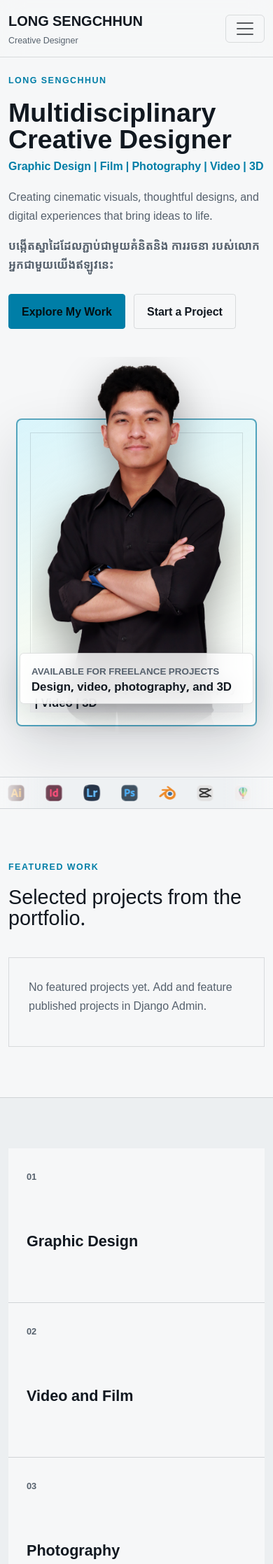
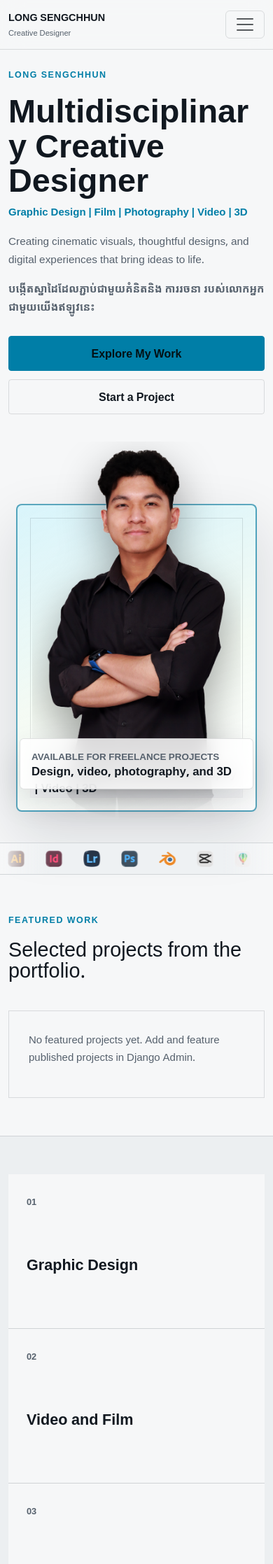
Before and after one commit to longsengchhun-crypto/Personal-Portfolio, a Django app: page / in a window 390 px wide. Shown: the top 2235 px of the page at 70% size. Run offline with Django 5.2, Linux system fonts and the light colour scheme; data comes from the database, SQL or seed files in the repository; data that the repository does not hold is empty; some libraries are stand-ins or nearby versions; some web fonts are replaced.

Commit message:
Fix dashboard login and responsive portfolio UI

```diff
--- a/config/urls.py
+++ b/config/urls.py
@@ -3,8 +3,10 @@ from django.contrib import admin
 from django.contrib.staticfiles.views import serve as serve_static
 from django.urls import include, path, re_path
 from django.views.static import serve
+from django.views.generic import RedirectView
 
 urlpatterns = [
+    path("favicon.ico", RedirectView.as_view(url=settings.STATIC_URL + "site-assets/profile/profile-cutout-fade.png", permanent=True)),
     path("admin/", admin.site.urls),
     path("", include("portfolio.urls")),
 ]
--- a/portfolio/management/commands/ensure_admin_user.py
+++ b/portfolio/management/commands/ensure_admin_user.py
@@ -1,4 +1,5 @@
 from django.contrib.auth import get_user_model
+from django.conf import settings
 from django.core.management.base import BaseCommand
 
 
@@ -6,8 +7,8 @@ class Command(BaseCommand):
     help = "Create or update the private dashboard admin user."
 
     def add_arguments(self, parser):
-        parser.add_argument("--username", default="Admin12345")
-        parser.add_argument("--password", default="admin@12345")
+        parser.add_argument("--username", default=settings.DASHBOARD_ADMIN_USERNAME)
+        parser.add_argument("--password", default=settings.DASHBOARD_ADMIN_PASSWORD)
 
     def handle(self, *args, **options):
         User = get_user_model()
--- a/portfolio/urls.py
+++ b/portfolio/urls.py
@@ -15,11 +15,7 @@ urlpatterns = [
     path("track-visit/", views.track_visit, name="track_visit"),
     path("dashboard/", views.dashboard, name="dashboard"),
     path("dashboard/inquiries/<int:inquiry_id>/", views.dashboard_inquiry_detail, name="dashboard_inquiry_detail"),
-    path(
-        "dashboard/login/",
-        auth_views.LoginView.as_view(template_name="portfolio/dashboard_login.html", redirect_authenticated_user=True),
-        name="dashboard_login",
-    ),
+    path("dashboard/login/", views.dashboard_login, name="dashboard_login"),
     path("dashboard/logout/", auth_views.LogoutView.as_view(next_page="portfolio:dashboard_login"), name="dashboard_logout"),
     path("privacy/", views.privacy, name="privacy"),
 ]
--- a/portfolio/views.py
+++ b/portfolio/views.py
@@ -1,8 +1,11 @@
 import json
 import re
 
+from django.conf import settings
 from django.contrib import messages
+from django.contrib.auth import get_user_model, login
 from django.contrib.auth.decorators import login_required, user_passes_test
+from django.contrib.auth.forms import AuthenticationForm
 from django.core.cache import cache
 from django.core.mail import send_mail
 from django.core.paginator import Paginator
@@ -12,6 +15,7 @@ from django.db.models import Q
 from django.shortcuts import get_object_or_404, redirect, render
 from django.urls import reverse
 from django.utils import timezone
+from django.utils.http import url_has_allowed_host_and_scheme
 from django.views.decorators.csrf import csrf_exempt
 from django.views.decorators.http import require_POST
 
@@ -89,6 +93,65 @@ def parse_user_agent(user_agent):
 
 def admin_only(user):
     return user.is_active and user.is_staff
+
+
+def ensure_dashboard_admin(username=None, password=None):
+    configured_username = settings.DASHBOARD_ADMIN_USERNAME
+    configured_password = settings.DASHBOARD_ADMIN_PASSWORD
+    if not configured_username or not configured_password:
+        return None
+    if username is not None and username != configured_username:
+        return None
+    if password is not None and password != configured_password:
+        return None
+
+    User = get_user_model()
+    user, _created = User.objects.get_or_create(
+        username=configured_username,
+        defaults={"is_staff": True, "is_superuser": True, "is_active": True},
+    )
+    changed_fields = []
+    for field, value in {"is_staff": True, "is_superuser": True, "is_active": True}.items():
+        if getattr(user, field) != value:
+            setattr(user, field, value)
+            changed_fields.append(field)
+    if not user.check_password(configured_password):
+        user.set_password(configured_password)
+        changed_fields.append("password")
+    if changed_fields:
+        user.save(update_fields=changed_fields)
+    return user
+
+
+def dashboard_login(request):
+    if request.user.is_authenticated and admin_only(request.user):
+        return redirect("portfolio:dashboard")
+
+    form = AuthenticationForm(request, data=request.POST or None)
+    if request.method == "POST":
+        username = request.POST.get("username", "").strip()
+        password = request.POST.get("password", "")
+        ensure_dashboard_admin(username=username, password=password)
+        form = AuthenticationForm(request, data={"username": username, "password": password})
+        if form.is_valid():
+            user = form.get_user()
+            if admin_only(user):
+                login(request, user)
+                redirect_to = request.POST.get("next") or request.GET.get("next") or reverse("portfolio:dashboard")
+                if not url_has_allowed_host_and_scheme(redirect_to, allowed_hosts={request.get_host()}):
+                    redirect_to = reverse("portfolio:dashboard")
+                return redirect(redirect_to)
+            form.add_error(None, "This account does not have dashboard access.")
+
+    return render(
+        request,
+        "portfolio/dashboard_login.html",
+        {
+            "form": form,
+            "next": request.GET.get("next", ""),
+            "page_name": "dashboard",
+        },
+    )
 
 
 def notify_inquiry_client(inquiry, status_label):
--- a/static/css/site.css
+++ b/static/css/site.css
@@ -25,7 +25,7 @@ html[data-theme="light"] {
 }
 
 * { box-sizing: border-box; }
-html { scroll-behavior: smooth; }
+html { scroll-behavior: smooth; overflow-x: hidden; }
 body {
   margin: 0;
   font-family: "Kantumruy Pro", "Noto Sans Khmer", Arial, sans-serif;
@@ -33,9 +33,23 @@ body {
   color: var(--text);
   line-height: 1.7;
   font-size: 16px;
+  overflow-x: hidden;
 }
 a { color: inherit; text-decoration: none; }
 img { max-width: 100%; display: block; }
+.container,
+.hero-copy,
+.video-feature-copy,
+.console-head > *,
+.console-panel,
+.project-card,
+.service-item,
+.discipline-link {
+  min-width: 0;
+}
+h1, h2, h3, h4, h5, h6, p, a, span, strong, small, td, th, dd {
+  overflow-wrap: break-word;
+}
 
 .skip-link {
   position: fixed;
@@ -105,11 +119,18 @@ html:not([data-theme="light"]) .navbar-toggler-icon { filter: invert(1); }
   gap: clamp(28px, 5vw, 72px);
   align-items: center;
 }
+.hero-grid {
+  grid-template-columns: minmax(0, 1.12fr) minmax(300px, 0.88fr);
+}
 .hero-copy h1, .page-hero h1, .project-detail-hero h1 {
-  font-size: clamp(2.35rem, 6.3vw, 5.6rem);
-  line-height: 1;
+  font-size: clamp(2.25rem, 5.2vw, 4.8rem);
+  line-height: 1.04;
   font-weight: 800;
   max-width: 980px;
+  text-wrap: balance;
+}
+.hero-copy h1 {
+  font-size: clamp(2.25rem, 4.6vw, 4.55rem);
 }
 .hero-description, .lead-copy { font-size: clamp(1rem, 1.45vw, 1.18rem); max-width: 680px; color: var(--muted); }
 .role-line { color: var(--accent); font-weight: 700; }
@@ -117,6 +138,15 @@ html:not([data-theme="light"]) .navbar-toggler-icon { filter: invert(1); }
 .eyebrow { color: var(--accent); text-transform: uppercase; font-size: 0.78rem; font-weight: 800; letter-spacing: 0.12em; }
 .button-row { display: flex; flex-wrap: wrap; gap: 12px; margin-top: 28px; }
 .btn { border-radius: 4px; font-weight: 700; padding: 12px 18px; }
+.button-row .btn,
+.showreel-panel .btn,
+.request-actions .btn,
+.decision-actions .btn {
+  display: inline-flex;
+  align-items: center;
+  justify-content: center;
+  gap: 8px;
+}
 .btn-accent { background: var(--accent); color: #031014; border: 1px solid var(--accent); }
 .btn-accent:hover { background: #6edcff; border-color: #6edcff; color: #031014; }
 .btn-outline-light {
@@ -1165,7 +1223,7 @@ html[data-theme="light"] .dashboard-console {
 
 @media (max-width: 991px) {
   .hero-grid, .split-section, .contact-grid, .case-grid, .timeline-grid, .footer-grid { grid-template-columns: 1fr; }
-  .hero-section { min-height: auto; }
+  .hero-section { min-height: auto; padding-bottom: 54px; }
   .hero-visual { min-height: auto; padding-left: 0; border-left: 0; }
   .project-grid, .service-grid, .service-grid.large, .skills-grid, .education-grid, .discipline-grid { grid-template-columns: repeat(2, minmax(0, 1fr)); }
   .video-feature-grid { grid-template-columns: 1fr; }
@@ -1191,7 +1249,36 @@ html[data-theme="light"] .dashboard-console {
 }
 
 @media (max-width: 640px) {
-  .hero-section { padding-top: 104px; }
+  body { font-size: 15px; }
+  .navbar-brand span { font-size: 0.9rem; }
+  .navbar-brand small { font-size: 0.7rem; }
+  .section { padding: 54px 0; }
+  .page-hero { padding: 118px 0 52px; }
+  .page-hero.compact { padding-bottom: 38px; }
+  .hero-section { padding: 96px 0 44px; }
+  .hero-copy h1,
+  .page-hero h1,
+  .project-detail-hero h1,
+  .console-head h1 {
+    font-size: clamp(2.05rem, 12vw, 3.15rem);
+    line-height: 1.06;
+  }
+  .hero-description,
+  .lead-copy,
+  .khmer-line {
+    font-size: 0.96rem;
+  }
+  .button-row,
+  .console-actions,
+  .request-actions {
+    width: 100%;
+  }
+  .button-row .btn,
+  .console-actions .btn,
+  .showreel-panel .btn {
+    width: 100%;
+    justify-content: center;
+  }
   .project-grid, .service-grid, .service-grid.large, .skills-grid, .education-grid, .discipline-grid, .form-grid, .before-after, .gallery-grid, .filter-bar { grid-template-columns: 1fr; }
   .editorial-grid .project-card:nth-child(2), .editorial-grid .project-card:nth-child(5) { transform: none; }
   .section-heading, .showreel-panel, .footer-bottom, .project-nav { align-items: start; flex-direction: column; }
--- a/static/js/site.js
+++ b/static/js/site.js
@@ -103,6 +103,14 @@ document.addEventListener("DOMContentLoaded", () => {
     });
   });
 
+  document.querySelectorAll("[data-preview-video]").forEach((video) => {
+    const player = video.closest(".video-feature-player");
+    const markUnavailable = () => player?.classList.add("is-video-unavailable");
+    video.addEventListener("error", markUnavailable);
+    video.querySelectorAll("source").forEach((source) => source.addEventListener("error", markUnavailable));
+    video.play?.().catch(() => {});
+  });
+
   const successCelebration = document.querySelector("[data-success-celebration]");
   if (successCelebration) {
     const audio = document.getElementById("contactSuccessAudio");
--- a/templates/base.html
+++ b/templates/base.html
@@ -23,7 +23,8 @@
   <link href="https://cdn.jsdelivr.net/npm/bootstrap@5.3.3/dist/css/bootstrap.min.css" rel="stylesheet">
   <link href="https://cdn.jsdelivr.net/npm/bootstrap-icons@1.11.3/font/bootstrap-icons.css" rel="stylesheet">
   <link href="https://cdn.jsdelivr.net/npm/swiper@11/swiper-bundle.min.css" rel="stylesheet">
-  <link href="{% static 'css/site.css' %}?v=20260712-contact-dashboard" rel="stylesheet">
+  <link rel="icon" type="image/png" href="{% static 'site-assets/profile/profile-cutout-fade.png' %}">
+  <link href="{% static 'css/site.css' %}?v=20260712-dashboard-polish" rel="stylesheet">
 </head>
 <body data-track-url="{% url 'portfolio:track_visit' %}">
   <a class="skip-link" href="#main">Skip to content</a>
@@ -103,6 +104,6 @@
   <script src="https://cdn.jsdelivr.net/npm/gsap@3.12.5/dist/gsap.min.js"></script>
   <script src="https://cdn.jsdelivr.net/npm/gsap@3.12.5/dist/ScrollTrigger.min.js"></script>
   <script src="https://cdn.jsdelivr.net/npm/swiper@11/swiper-bundle.min.js"></script>
-  <script src="{% static 'js/site.js' %}?v=20260712-contact-dashboard"></script>
+  <script src="{% static 'js/site.js' %}?v=20260712-dashboard-polish"></script>
 </body>
 </html>
--- a/templates/portfolio/dashboard_login.html
+++ b/templates/portfolio/dashboard_login.html
@@ -11,7 +11,8 @@
   <div class="container narrow">
     <form class="inquiry-form login-form" method="post">
       {% csrf_token %}
-      {% if form.errors %}<div class="alert alert-danger">Username or password is not correct.</div>{% endif %}
+      {% if next %}<input type="hidden" name="next" value="{{ next }}">{% endif %}
+      {% if form.errors %}<div class="alert alert-danger">Username or password is not correct. Please check both fields and try again.</div>{% endif %}
       <div class="form-field">
         <label for="{{ form.username.id_for_label }}">Username</label>
         {{ form.username }}
--- a/templates/portfolio/home.html
+++ b/templates/portfolio/home.html
@@ -88,7 +88,12 @@
       <a class="btn btn-accent" href="{{ featured_video_project.get_absolute_url }}">View Showcase</a>
     </div>
     <a class="video-feature-player reveal" href="{{ featured_video_project.get_absolute_url }}" aria-label="View {{ featured_video_project.title }}">
-      <video muted loop playsinline autoplay preload="metadata" poster="{% if featured_video_project.cover_image %}{{ featured_video_project.cover_image.url }}{% endif %}">
+      {% if featured_video_project.cover_image %}
+        <img class="video-feature-fallback" src="{{ featured_video_project.cover_image.url }}" alt="" loading="lazy">
+      {% else %}
+        <span class="video-feature-placeholder">Video Showcase</span>
+      {% endif %}
+      <video data-preview-video muted loop playsinline autoplay preload="metadata" poster="{% if featured_video_project.cover_image %}{{ featured_video_project.cover_image.url }}{% endif %}">
         <source src="{{ featured_video_project.video_file.url }}" type="video/mp4">
       </video>
       <span class="video-feature-badge"><i class="bi bi-play-fill"></i> 1080p video preview</span>
@@ -108,22 +113,27 @@
 
 <section class="section showreel-section">
   <div class="container showreel-panel reveal">
-    <div><p class="eyebrow">Showreel</p><h2>{{ site_settings.showreel_title|default:"Showreel coming soon" }}</h2><p>Configure a YouTube, Vimeo, or compressed video URL in Django Admin. The player loads only after a visitor chooses to watch.</p></div>
-    <button class="play-button" type="button" data-bs-toggle="modal" data-bs-target="#showreelModal" aria-label="Open showreel"><i class="bi bi-play-fill"></i></button>
+    <div><p class="eyebrow">Showreel</p><h2>{{ site_settings.showreel_title|default:"Current creative showcase" }}</h2><p>Selected motion, design, and 3D work prepared for a smooth viewing experience.</p></div>
+    {% if site_settings.youtube_url or site_settings.vimeo_url or site_settings.local_video_url %}
+      <button class="play-button" type="button" data-bs-toggle="modal" data-bs-target="#showreelModal" aria-label="Open showreel"><i class="bi bi-play-fill"></i></button>
+    {% else %}
+      <a class="btn btn-accent" href="{% url 'portfolio:portfolio_list' %}">View Work</a>
+    {% endif %}
   </div>
 </section>
 
+{% if site_settings.youtube_url or site_settings.vimeo_url or site_settings.local_video_url %}
 <div class="modal fade" id="showreelModal" tabindex="-1" aria-label="Showreel modal" aria-hidden="true">
   <div class="modal-dialog modal-dialog-centered modal-xl">
     <div class="modal-content video-modal">
       <button type="button" class="btn-close btn-close-white ms-auto" data-bs-dismiss="modal" aria-label="Close"></button>
       {% if site_settings.youtube_url %}<iframe data-src="{{ site_settings.youtube_url }}" title="Showreel" allowfullscreen></iframe>
       {% elif site_settings.vimeo_url %}<iframe data-src="{{ site_settings.vimeo_url }}" title="Showreel" allowfullscreen></iframe>
-      {% elif site_settings.local_video_url %}<video controls data-src="{{ site_settings.local_video_url }}"></video>
-      {% else %}<p class="empty-state">Add a showreel link in Django Admin.</p>{% endif %}
+      {% elif site_settings.local_video_url %}<video controls data-src="{{ site_settings.local_video_url }}"></video>{% endif %}
     </div>
   </div>
 </div>
+{% endif %}
 
 <section class="section cta-section">
   <div class="container"><p class="eyebrow">Start a Conversation</p><h2>Let's create something worth remembering.</h2><p class="khmer-line">{{ khmer.footer_cta }}</p><div class="button-row"><a class="btn btn-accent" href="{% url 'portfolio:contact' %}">Discuss a Project</a><a class="btn btn-outline-light" href="{{ owner.telegram_url }}" target="_blank" rel="noreferrer">Telegram Me</a><a class="btn btn-outline-light" href="mailto:{{ site_settings.email|default:owner.email }}">Email Me</a></div></div>
```
Also changed, not shown: other parts of static/css/site.css (+79 -2 lines), config/settings.py (+38 -5 lines), portfolio/tests.py (+13 -0 lines), vercel.json, 1 other file.
